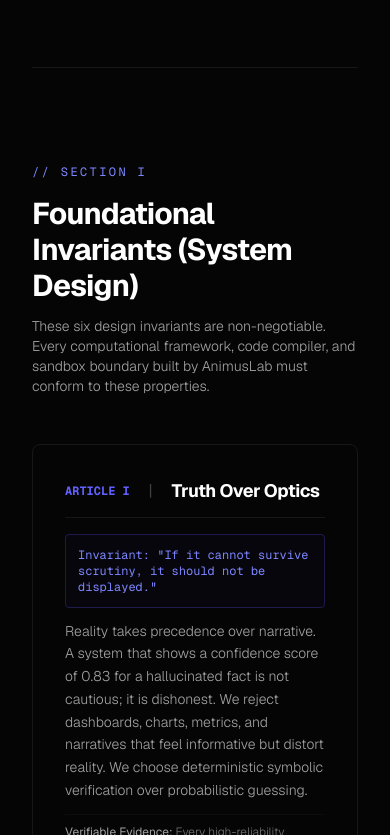
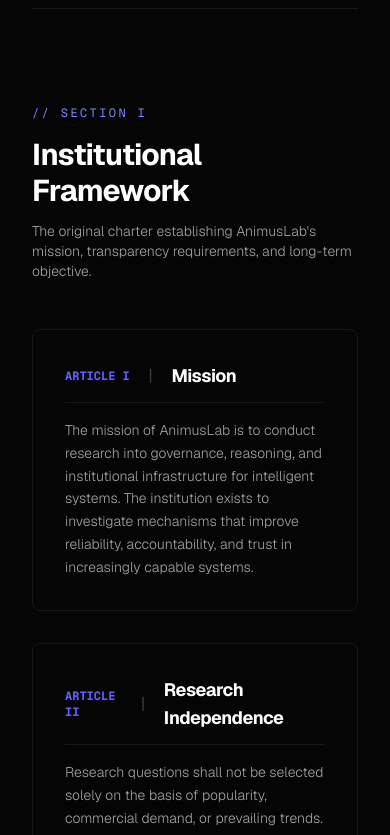
Before and after one commit to AnimusLab/animus-manifesto, a Next.js app: page /constitution in a window 390 px wide. Shown: the part 1165-2000 px from the top of the page. Built offline with nearby package versions, Linux system fonts and the light colour scheme.

Commit message:
feat: refactor constitution to integrate all 18 articles and update homepage links

```diff
--- a/app/constitution/page.tsx
+++ b/app/constitution/page.tsx
@@ -2,44 +2,77 @@
 import Footer from "../components/Footer";
 
 export default function ConstitutionPage() {
+  const originalArticles = [
+    {
+      num: "I",
+      name: "Mission",
+      desc: "The mission of AnimusLab is to conduct research into governance, reasoning, and institutional infrastructure for intelligent systems. The institution exists to investigate mechanisms that improve reliability, accountability, and trust in increasingly capable systems."
+    },
+    {
+      num: "II",
+      name: "Research Independence",
+      desc: "Research questions shall not be selected solely on the basis of popularity, commercial demand, or prevailing trends. The institution reserves the right to investigate problems that may be neglected, unpopular, or long-term in nature. Intellectual independence is considered essential to meaningful inquiry."
+    },
+    {
+      num: "III",
+      name: "Transparency",
+      desc: "Research should be published whenever possible. Assumptions should be documented. Limitations should be acknowledged. Claims should be distinguishable from evidence."
+    },
+    {
+      num: "IV",
+      name: "Governance First",
+      desc: "Capability and governance should develop together. Systems that cannot be governed cannot be reliably integrated into institutions. Governance is therefore treated as a foundational component rather than a secondary consideration."
+    },
+    {
+      num: "V",
+      name: "Program Formation",
+      desc: "Research programs may be established when a problem domain requires sustained investigation. Programs should contribute to the broader mission of governable intelligent systems. Anchor, ANIMUS, and Shadow Watch are examples of such programs."
+    },
+    {
+      num: "VI",
+      name: "Long-Term Objective",
+      desc: "The long-term objective of AnimusLab is to contribute to the development of systems that are not only capable, but governable. Reliability, accountability, and enforceable constraints are considered essential properties of future intelligent systems."
+    }
+  ];
+
   const foundationalInvariants = [
     {
-      num: "I",
+      num: "VII",
       name: "Truth Over Optics",
       invariant: "If it cannot survive scrutiny, it should not be displayed.",
       desc: "Reality takes precedence over narrative. A system that shows a confidence score of 0.83 for a hallucinated fact is not cautious; it is dishonest. We reject dashboards, charts, metrics, and narratives that feel informative but distort reality. We choose deterministic symbolic verification over probabilistic guessing.",
       evidence: "Every high-reliability engineering discipline privileges physical evidence over marketing. A bridge either stands or collapses; a load-bearing calculation cannot be optimized through reputation."
     },
     {
-      num: "II",
+      num: "VIII",
       name: "Semantics Before Representation",
       invariant: "Representation is disposable. Meaning is not.",
       desc: "We do not start with the user interface; we start with meaning. Signal before renderer. Contract before convenience. Rules before aesthetics. Every field, state, and governance rule must be bounded and defined prior to writing visual components.",
       evidence: "In stable computational environments, data schemas and state machine definitions are codified first, rendering client interfaces downstream and replaceable."
     },
     {
-      num: "III",
+      num: "IX",
       name: "Constraints Create Clarity",
       invariant: "Freedom without constraints produces noise.",
       desc: "Constraints are defence mechanisms, not limitations. We add rules not to slow things down, but to prevent the kind of silent architectural rot that only becomes visible in production.",
       evidence: "Anchor's three-file governance hierarchy (constitution, mitigation, policy) is built on this principle. Hard priority ordering and resource drift caps enforce load-bearing walls that cannot be bypassed."
     },
     {
-      num: "IV",
+      num: "X",
       name: "Failure Is a State Transition",
       invariant: "Failure is evidence of movement.",
       desc: "We do not hide failures, nor do we dramatize them. We treat them as versioned, structured states. When a system produces non-compliant output, it is captured in a structured Therapy Log entry, pre-authored mitigations are applied, and execution is securely re-routed.",
       evidence: "Treating exceptions as information rather than error conditions allows systems to self-correct and log transparently without raising fatal runtime crashes."
     },
     {
-      num: "V",
+      num: "XI",
       name: "Domain-Agnostic by Default",
       invariant: "If a concept only works in one domain, it is not fundamental enough.",
       desc: "Cognitive, reasoning, and containment architectures must be designed to work universally. Whether processing financial trades, codebase refactors, cybersecurity telemetry, or personal workspace automation, the underlying reasoning architecture remains unchanged.",
       evidence: "A truly fundamental reasoning block resolves states across varying domains using the exact same underlying symbolic rules, rather than relying on domain-specific fine-tuning."
     },
     {
-      num: "VI",
+      num: "XII",
       name: "Rebuild If the Foundation Is Wrong",
       invariant: "Adoption is optional. Integrity is not.",
       desc: "We prioritize structural integrity over path-dependency. If the core assumptions, protocols, or schemas of a system are proved flawed, we dismantle and rebuild from the ground up rather than patching over fundamental structural vulnerabilities.",
@@ -49,37 +82,67 @@
 
   const institutionalInvariants = [
     {
-      num: "1",
-      name: "Truth Over Optics",
-      principle: "Reality takes precedence over narrative. If the evidence contradicts the story, the story changes. Not the evidence.",
-      reason: "Organizations eventually become trapped when they optimize for appearance instead of reality. In science, a theory survives only until evidence disproves it. In aviation, incident reports exist to expose reality, not protect reputation. High-reliability systems must privilege truth over optics."
+      num: "XIII",
+      name: "Constitutional Supremacy",
+      principle: "No action may bypass the governing policy layer.",
+      reason: "Every stable governance system introduces a supreme authority layer. Without one, execution directly maps to action, bypassing policy. This creates a state of direct exposure where capability cannot be audited or constrained.",
+      diagram: "Agent\n  ↓\nConstitution Engine\n  ↓\nCapability Layer\n  ↓\nExecution",
+      examples: [
+        {
+          title: "Anchor",
+          text: "The execution runtime intercepts all context compilations and queries the SHA-256 sealed constitution.anchor before authorization."
+        },
+        {
+          title: "Operating Systems",
+          text: "Kernel mode vs user mode. Applications cannot bypass the kernel to access hardware directly; they must make system calls governed by ring boundaries."
+        },
+        {
+          title: "Governments",
+          text: "A minister cannot simply ignore a constitutional clause. The legal hierarchy (Constitution > Legislature > Executive) ensures rule of law."
+        }
+      ]
     },
     {
-      num: "2",
-      name: "Governance Before Capability",
-      principle: "Increasing power without increasing control is dangerous. Capability and governance must scale together.",
-      reason: "History repeatedly shows that systems become unstable when power grows faster than oversight. Financial markets without regulation produce systemic crises; software systems without operational controls create catastrophic outages. Anchor asks: why wait until afterward?"
+      num: "XIV",
+      name: "Capability Isolation",
+      principle: "Possessing one capability must not imply possession of all capabilities.",
+      reason: "Broad privilege scopes guarantee that a single vulnerability compromises the entire system. Containment requires strict ring boundaries, isolated namespaces, and separate permission vectors.",
+      diagram: "Read   ───[ Isolated ]\nWrite  ───[ Isolated ]\nExec   ───[ Isolated ]\nNet    ───[ Isolated ]\nFile   ───[ Isolated ]",
+      examples: [
+        {
+          title: "Anchor",
+          text: "Read, Write, Execute, Network, and Filesystem accesses are decoupled, individual capabilities resolved and authorized independently."
+        },
+        {
+          title: "AWS IAM",
+          text: "Least-privilege permission sets: an IAM role authorized to read S3 cannot write to databases or alter IAM policies unless explicitly granted."
+        },
+        {
+          title: "Operating Systems",
+          text: "User processes run in separate virtual memory spaces. A memory corruption or crash in one app cannot affect other applications or kernel memory."
+        }
+      ]
     },
     {
-      num: "3",
+      num: "XV",
       name: "Evidence Over Authority",
       principle: "Claims derive legitimacy from evidence. Not titles. Not status. Not hierarchy.",
       reason: "A correct argument remains correct regardless of who presents it; a false argument remains false regardless of prestige. Peer review, mathematical proofs, and open-source validation exist because authority alone is insufficient."
     },
     {
-      num: "4",
+      num: "XVI",
       name: "Long-Term Thinking Over Short-Term Attention",
       principle: "Important questions often require years. Not weeks.",
       reason: "Many foundational ideas appear irrational or unprofitable in the short term. Internet infrastructure, operating systems, and public-key cryptography all required decades of research and development before widespread adoption. Civilizations are built by institutions willing to think beyond current cycles."
     },
     {
-      num: "5",
+      num: "XVII",
       name: "Systems Over Personalities",
       principle: "Institutions should survive individual participants.",
       reason: "If an organization depends entirely on a founder, it is a personal project rather than a durable institution. We transfer knowledge, authority, and principles into structures, schemas, and public protocols rather than centering them on individuals."
     },
     {
-      num: "6",
+      num: "XVIII",
       name: "Publish What You Learn",
       principle: "Knowledge gains value when it becomes part of the commons.",
       reason: "Research that remains private cannot be challenged, improved, or extended. Publication creates criticism, replication, improvement, and civilizational progress. We share what we learn through papers, standards, and open-source implementations."
@@ -102,7 +165,7 @@
           </h1>
 
           <p className="mt-8 max-w-3xl text-lg md:text-xl text-neutral-400 font-light leading-relaxed">
-            This document defines the core invariants, operational principles, and governance philosophy of AnimusLab. It serves as the foundational charter for the institution, its research, and its active programs.
+            This document defines the mission, principles, and invariants of AnimusLab. It serves as the foundational charter for the institution and its active programs.
           </p>
         </section>
 
@@ -125,17 +188,47 @@
           </div>
         </section>
 
-        {/* SECTION 1: FOUNDATIONAL INVARIANTS */}
+        {/* SECTION 1: ORIGINAL ARTICLES */}
         <section className="mb-24 border-b border-neutral-900 pb-16">
           <div className="mb-12">
             <p className="text-xs font-mono uppercase tracking-[0.2em] text-indigo-400 mb-4">
               // Section I
             </p>
             <h2 className="text-3xl md:text-4xl font-bold text-white tracking-tight">
+              Institutional Framework
+            </h2>
+            <p className="text-neutral-400 text-sm mt-3 font-light max-w-2xl">
+              The original charter establishing AnimusLab's mission, transparency requirements, and long-term objective.
+            </p>
+          </div>
+
+          <div className="grid grid-cols-1 gap-8 max-w-5xl">
+            {originalArticles.map((art) => (
+              <div key={art.num} className="border border-neutral-900 bg-[#07070a]/30 p-8 rounded-lg space-y-4">
+                <div className="flex items-center gap-4 border-b border-neutral-900 pb-3">
+                  <span className="text-xs font-mono text-indigo-500 font-bold">ARTICLE {art.num}</span>
+                  <span className="text-neutral-700 font-mono">|</span>
+                  <h3 className="text-lg font-bold text-white tracking-tight">{art.name}</h3>
+                </div>
+                <p className="text-sm text-neutral-400 leading-relaxed font-light">
+                  {art.desc}
+                </p>
+              </div>
+            ))}
+          </div>
+        </section>
+
+        {/* SECTION 2: FOUNDATIONAL INVARIANTS */}
+        <section className="mb-24 border-b border-neutral-900 pb-16">
+          <div className="mb-12">
+            <p className="text-xs font-mono uppercase tracking-[0.2em] text-indigo-400 mb-4">
+              // Section II
+            </p>
+            <h2 className="text-3xl md:text-4xl font-bold text-white tracking-tight">
               Foundational Invariants (System Design)
             </h2>
             <p className="text-neutral-400 text-sm mt-3 font-light max-w-2xl">
-              These six design invariants are non-negotiable. Every computational framework, code compiler, and sandbox boundary built by AnimusLab must conform to these properties.
+              Core design invariants that remain non-negotiable across all active AnimusLab research codebases and compilers.
             </p>
           </div>
 
@@ -164,17 +257,17 @@
           </div>
         </section>
 
-        {/* SECTION 2: INSTITUTIONAL INVARIANTS */}
+        {/* SECTION 3: ARCHITECTURAL & OPERATIONAL INVARIANTS */}
         <section className="mb-24 pb-16">
           <div className="mb-12">
             <p className="text-xs font-mono uppercase tracking-[0.2em] text-indigo-400 mb-4">
-              // Section II
+              // Section III
             </p>
             <h2 className="text-3xl md:text-4xl font-bold text-white tracking-tight">
-              Institutional Invariants (Philosophy)
+              Architectural & Operational Invariants
             </h2>
             <p className="text-neutral-400 text-sm mt-3 font-light max-w-2xl">
-              These six core principles govern AnimusLab as a research organization. They guide our research selection, peer evaluation, operational culture, and public commons commitments.
+              Foundational principles and constraints governing structural topology, capability scopes, and institutional operations.
             </p>
           </div>
 
@@ -182,25 +275,48 @@
             {institutionalInvariants.map((princ) => (
               <div key={princ.num} className="border border-neutral-900 bg-[#07070a]/30 p-8 rounded-lg space-y-4">
                 <div className="flex items-center gap-4 border-b border-neutral-900 pb-3">
-                  <span className="text-xs font-mono text-indigo-500 font-bold">PRINCIPLE {princ.num}</span>
+                  <span className="text-xs font-mono text-indigo-500 font-bold">ARTICLE {princ.num}</span>
                   <span className="text-neutral-700 font-mono">|</span>
                   <h3 className="text-lg font-bold text-white tracking-tight">{princ.name}</h3>
                 </div>
 
-                <div className="space-y-3">
+                <div className="space-y-4">
                   <p className="text-sm text-white font-medium leading-relaxed">
                     {princ.principle}
                   </p>
                   <p className="text-sm text-neutral-400 leading-relaxed font-light">
                     {princ.reason}
                   </p>
+
+                  {princ.diagram && (
+                    <div className="pt-2">
+                      <span className="text-[10px] text-neutral-500 font-mono uppercase block mb-2">// Architectural Execution Topology</span>
+                      <pre className="p-4 bg-[#030305] text-indigo-400 font-mono text-[11px] rounded border border-neutral-900/60 overflow-x-auto whitespace-pre leading-relaxed max-w-md">
+                        {princ.diagram}
+                      </pre>
+                    </div>
+                  )}
+
+                  {princ.examples && princ.examples.length > 0 && (
+                    <div className="pt-4 border-t border-neutral-900/50 space-y-3">
+                      <span className="text-[10px] text-indigo-500 font-mono uppercase tracking-wider block">// Verified Domain Implementations</span>
+                      <div className="grid grid-cols-1 md:grid-cols-3 gap-4">
+                        {princ.examples.map((ex, idx) => (
+                          <div key={idx} className="border border-neutral-900 bg-[#050508]/50 p-4 rounded space-y-2">
+                            <h4 className="text-xs font-semibold text-white tracking-tight">{ex.title}</h4>
+                            <p className="text-xs text-neutral-400 leading-relaxed font-light">{ex.text}</p>
+                          </div>
+                        ))}
+                      </div>
+                    </div>
+                  )}
                 </div>
               </div>
             ))}
           </div>
         </section>
 
-        {/* CORE SUMMARY STATEMENTS */}
+        {/* CORE SUMMARY */}
         <section className="p-8 border border-neutral-900 bg-[#07080c]/30 rounded-lg max-w-5xl text-center">
           <p className="text-xs font-mono text-neutral-500 uppercase tracking-widest mb-4">// Invariant Core Thesis</p>
           <p className="text-xl md:text-2xl text-white font-semibold leading-relaxed tracking-tight max-w-4xl mx-auto italic">
--- a/app/page.tsx
+++ b/app/page.tsx
@@ -167,9 +167,9 @@
 
             <Link
               href="/constitution"
-              className="inline-block text-white hover:text-neutral-400 transition-colors"
+              className="inline-block text-white hover:text-indigo-400 transition-colors font-mono text-sm"
             >
-              View all six invariants →
+              View the full Constitution →
             </Link>
 
           </div>
```
